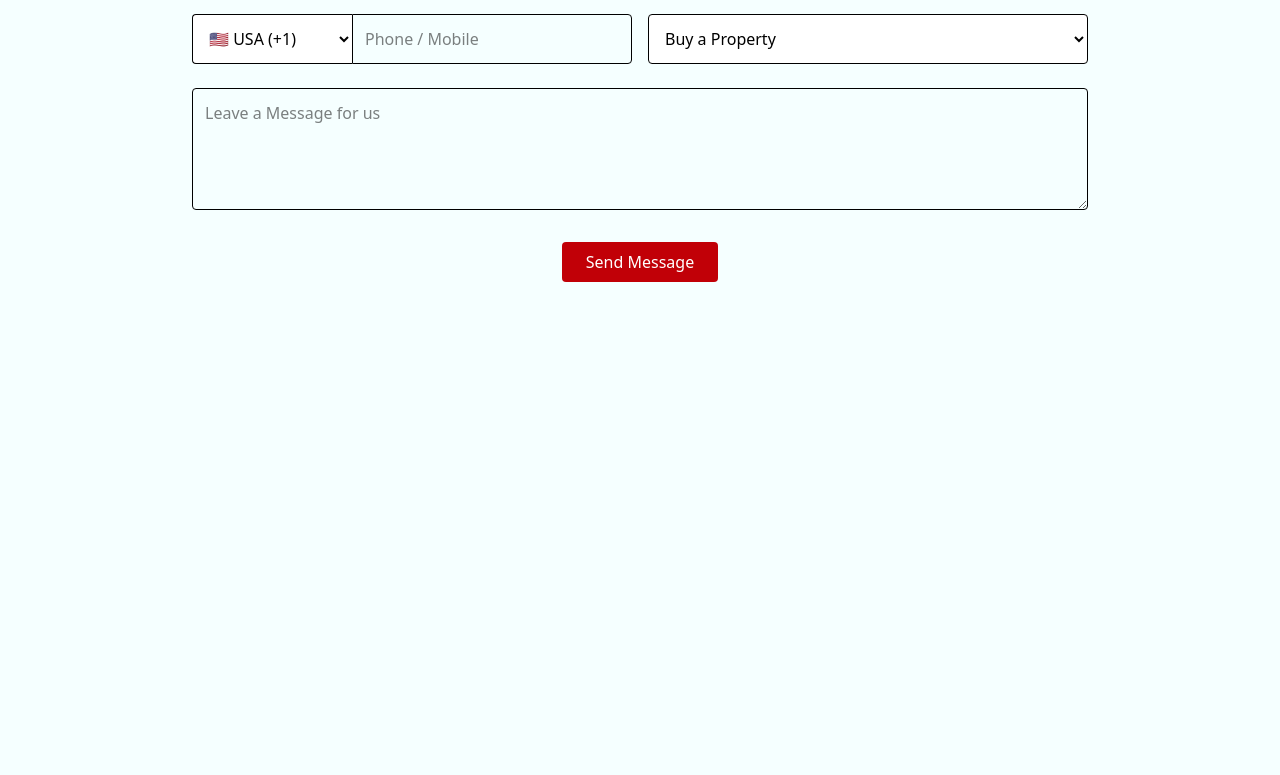
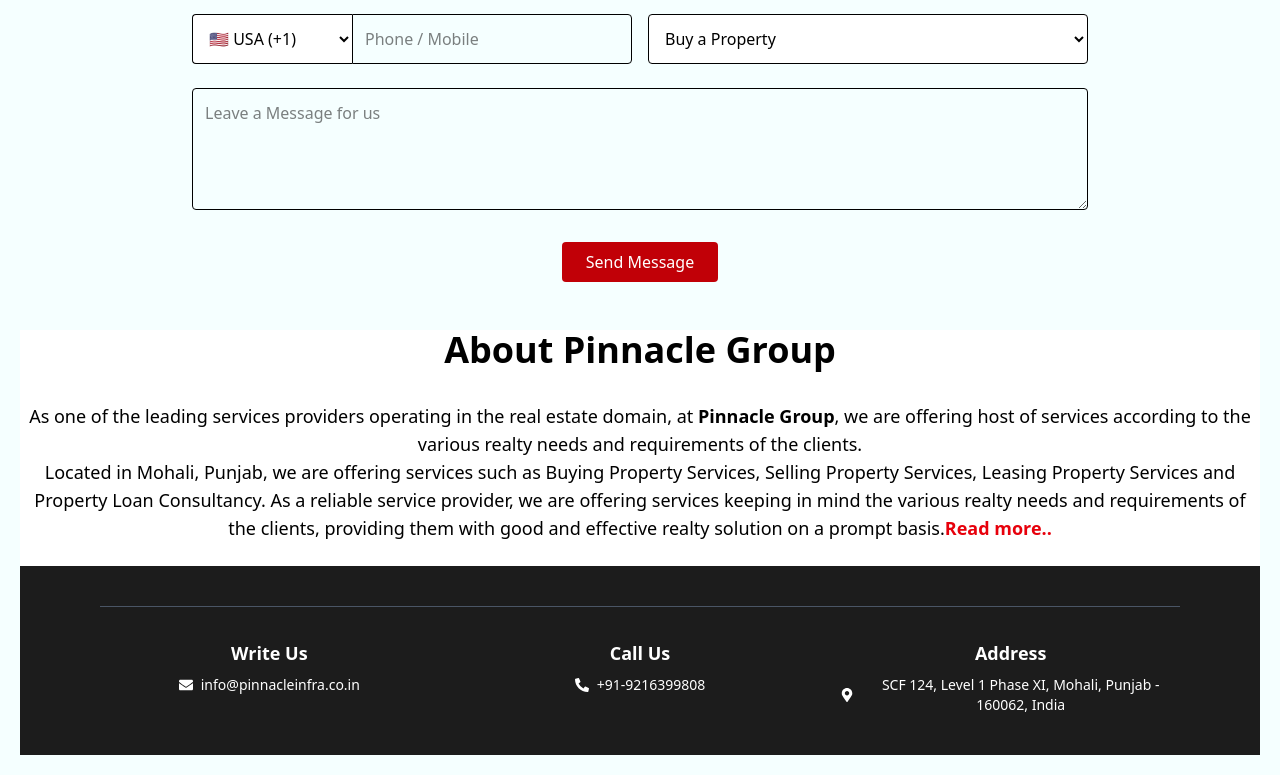
Before and after one commit to Abhixak/Pinnacle-Group-UK, a React (Vite) app: page / in a window 1280 px wide. Shown: the part 1550-2325 px from the top of the page. Before the commit the page ends 1900 px from the top, so only its background shows below. Built offline with nearby package versions, Linux system fonts and the light colour scheme.

Commit message:
Added footer

```diff
--- /dev/null
+++ b/src/Components/AboutSection.jsx
@@ -0,0 +1,24 @@
+import React from 'react';
+
+const AboutSection = () => {
+  return (
+    <div className="w-full bg-white flex flex-col items-center text-black px-6 md:px-20 py-16 bg-white">
+      <h1 className="text-4xl font-bold text-center !mb-8">About Pinnacle Group</h1>
+      <p className="text-lg leading-7 text-center !mx-auto">
+        As one of the leading services providers operating in the real estate domain, at <strong>Pinnacle Group</strong>,
+        we are offering host of services according to the various realty needs and requirements of the clients.
+      </p>
+      <p className="text-lg leading-7 text-center !mb-6 !mx-auto">
+        Located in Mohali, Punjab, we are offering services such as Buying Property Services, Selling Property Services,
+        Leasing Property Services and Property Loan Consultancy. As a reliable service provider, we are offering services
+        keeping in mind the various realty needs and requirements of the clients, providing them with good and effective
+        realty solution on a prompt basis.
+        <a href="#" className="text-red-600 font-semibold underline-offset-4">
+           Read more..
+        </a>
+        </p>
+    </div>
+  );
+};
+
+export default AboutSection;
--- /dev/null
+++ b/src/Components/Footer.jsx
@@ -0,0 +1,35 @@
+import React from 'react';
+import { FaEnvelope, FaPhoneAlt, FaMapMarkerAlt } from 'react-icons/fa';
+
+const Footer = () => {
+  return (
+    <div className=" bg-[#1c1c1c] text-white !py-10 !px-6 md:!px-20">
+
+      <div className="grid grid-cols-1 md:grid-cols-3 text-center gap-8 border-t border-gray-600 !pt-8">
+        <div>
+          <h4 className="text-lg font-semibold !mb-2">Write Us</h4>
+          <p className="flex justify-center items-center gap-2 text-sm">
+            <FaEnvelope /> info@pinnacleinfra.co.in
+          </p>
+        </div>
+
+        <div>
+          <h4 className="text-lg font-semibold !mb-2">Call Us</h4>
+          <p className="flex justify-center items-center gap-2 text-sm">
+            <FaPhoneAlt /> +91-9216399808
+          </p>
+        </div>
+
+        <div>
+          <h4 className="text-lg font-semibold !mb-2">Address</h4>
+          <p className="flex justify-center items-center gap-2 text-sm text-center">
+            <FaMapMarkerAlt />
+            SCF 124, Level 1 Phase XI, Mohali, Punjab - 160062, India
+          </p>
+        </div>
+      </div>
+    </div>
+  );
+};
+
+export default Footer;
--- a/src/Pages/Home.jsx
+++ b/src/Pages/Home.jsx
@@ -1,4 +1,6 @@
+import AboutSection from "../Components/AboutSection";
 import EnquiryForm from "../Components/Enquire";
+import Footer from "../Components/Footer";
 import ServicesSection from "../Components/Services";
 
 const Home = () => {
@@ -34,6 +36,8 @@ const Home = () => {
       </div>
       <ServicesSection />
       <EnquiryForm />
+      <AboutSection />
+      <Footer />
     </div>
   );
 };
```
